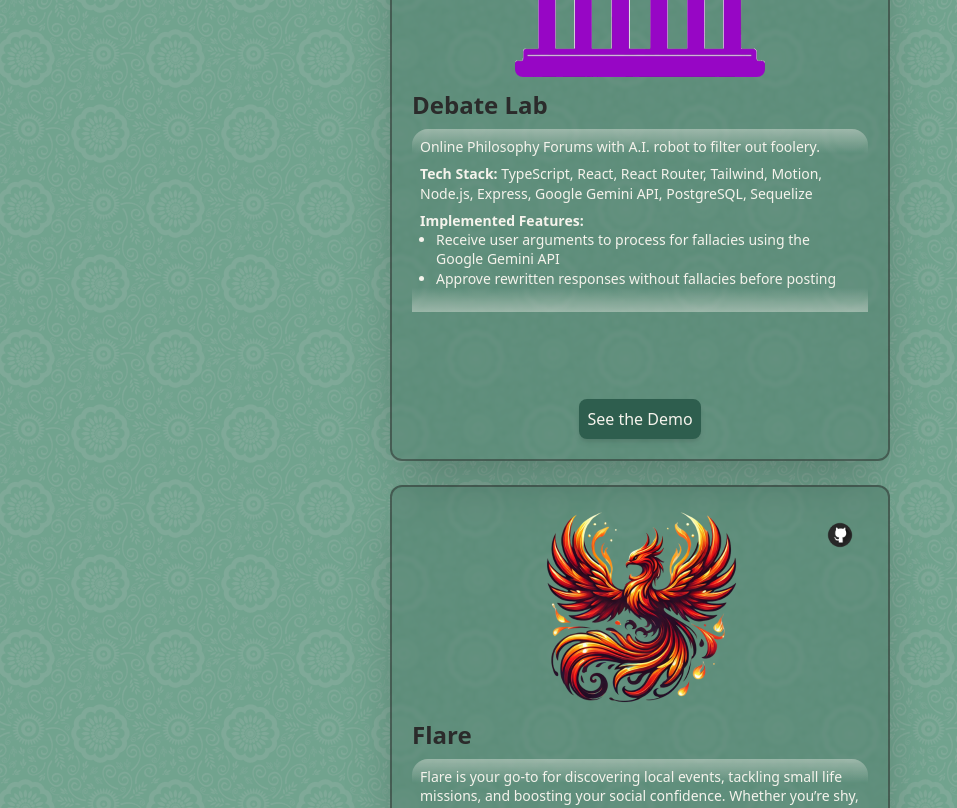
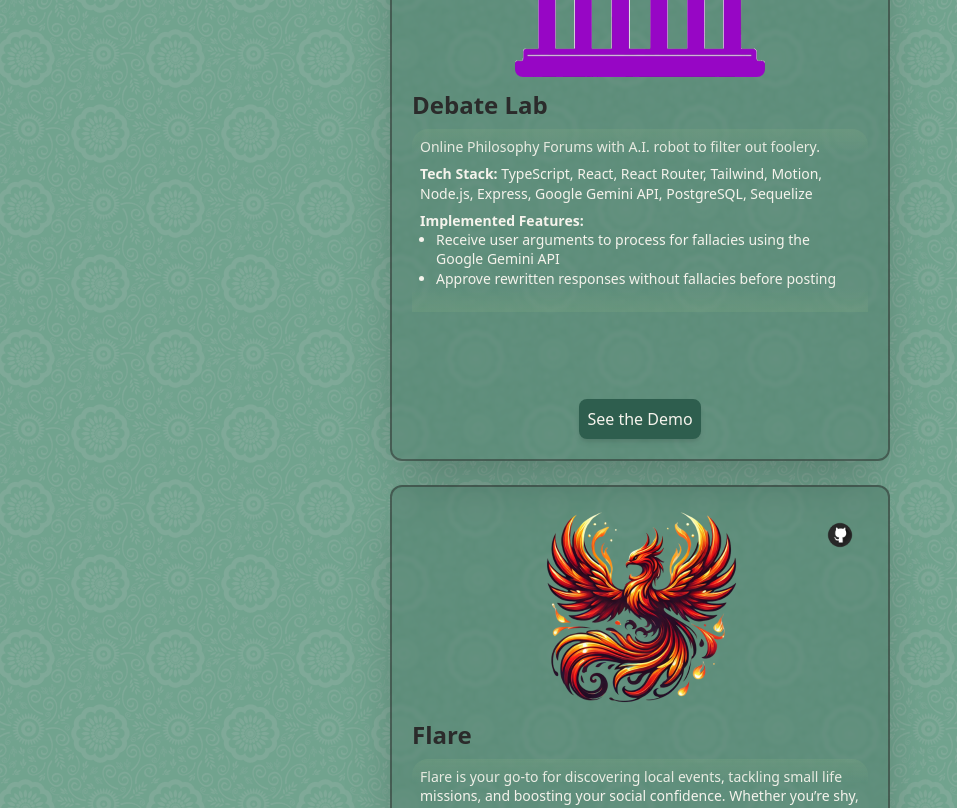
Before and after one commit to tymey/tylermeyer-dev, a Next.js app: page / in a window 1280 px wide. Shown: the part 1660-2468 px from the top of the page, without its empty margins (0-957 px from the left). Built offline with nearby package versions, Linux system fonts and the light colour scheme.

Commit message:
feat(projects): Add just description div shadow color

```diff
--- a/src/components/ProjectCards.tsx
+++ b/src/components/ProjectCards.tsx
@@ -152,7 +152,7 @@ const ProjectCard = ({
 			<div className="mt-3">
 				<h3 className="text-primary-200 font-bold text-2xl">{name}</h3>
 				<div className="mt-2 relative h-[250px] overflow-y-auto no-scrollbar rounded-2xl">
-					<div className="pointer-events-none absolute top-0 left-0 w-full h-6 bg-gradient-to-b from-primary-600/40 to-transparent z-10"></div>
+					<div className="pointer-events-none absolute top-0 left-0 w-full h-6 bg-gradient-to-b from-primary-500/40 to-transparent z-10"></div>
 					<div className="relative z-0 px-2">
 						<p className="mt-2 text-primary-600 text-[14px] leading-snug">
 							{description}
@@ -174,7 +174,7 @@ const ProjectCard = ({
 							))}
 						</ul>
 					</div>
-					<div className="pointer-events-none bottom-0 left-0 w-full h-6 bg-gradient-to-t from-primary-600/40 to-transparent z-10"></div>
+					<div className="pointer-events-none bottom-0 left-0 w-full h-6 bg-gradient-to-t from-primary-500/40 to-transparent z-10"></div>
 				</div>
 			</div>
 			<div className="mt-2 flex flex-wrap gap-1"></div>
```
